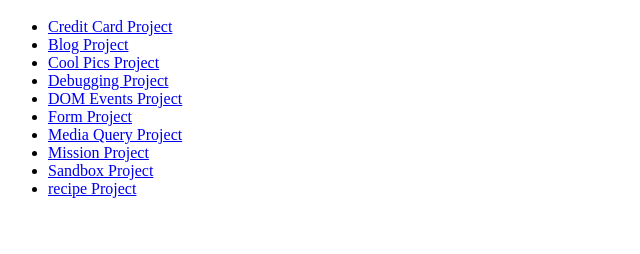
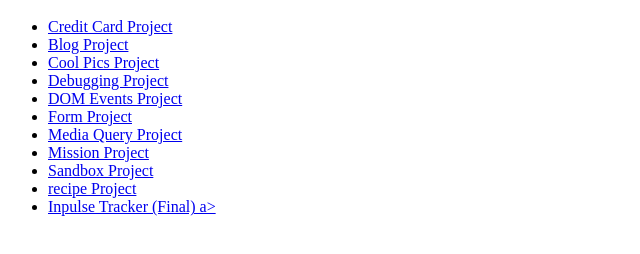
Before and after one commit to Powerjagger/wdd131, a plain HTML site: page index.html in a window 1280 px wide. Shown: the part 48-302 px from the top of the page, without its empty margins (0-640 px from the left). Drawn offline with Linux system fonts and the light colour scheme.

Commit message:
Final phase 1

```diff
--- a/index.html
+++ b/index.html
@@ -10,4 +10,6 @@
   <li><a href="mission/">Mission Project</a></li>
   <li><a href="sandbox/">Sandbox Project</a></li>
   <li><a href="recipes/">recipe Project</a></li>
+  <li><a href="final/index.html">Inpulse Tracker (Final) a></li>
+
 </ul>
```
